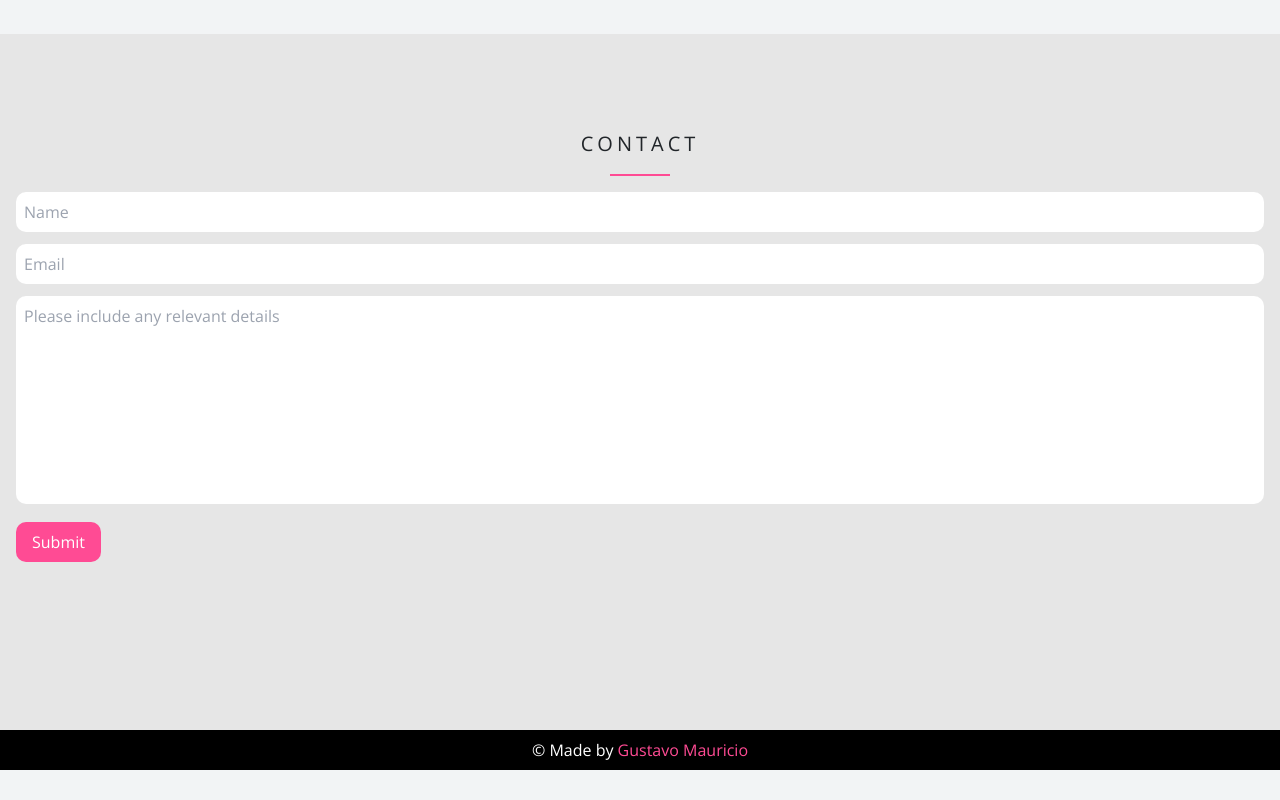
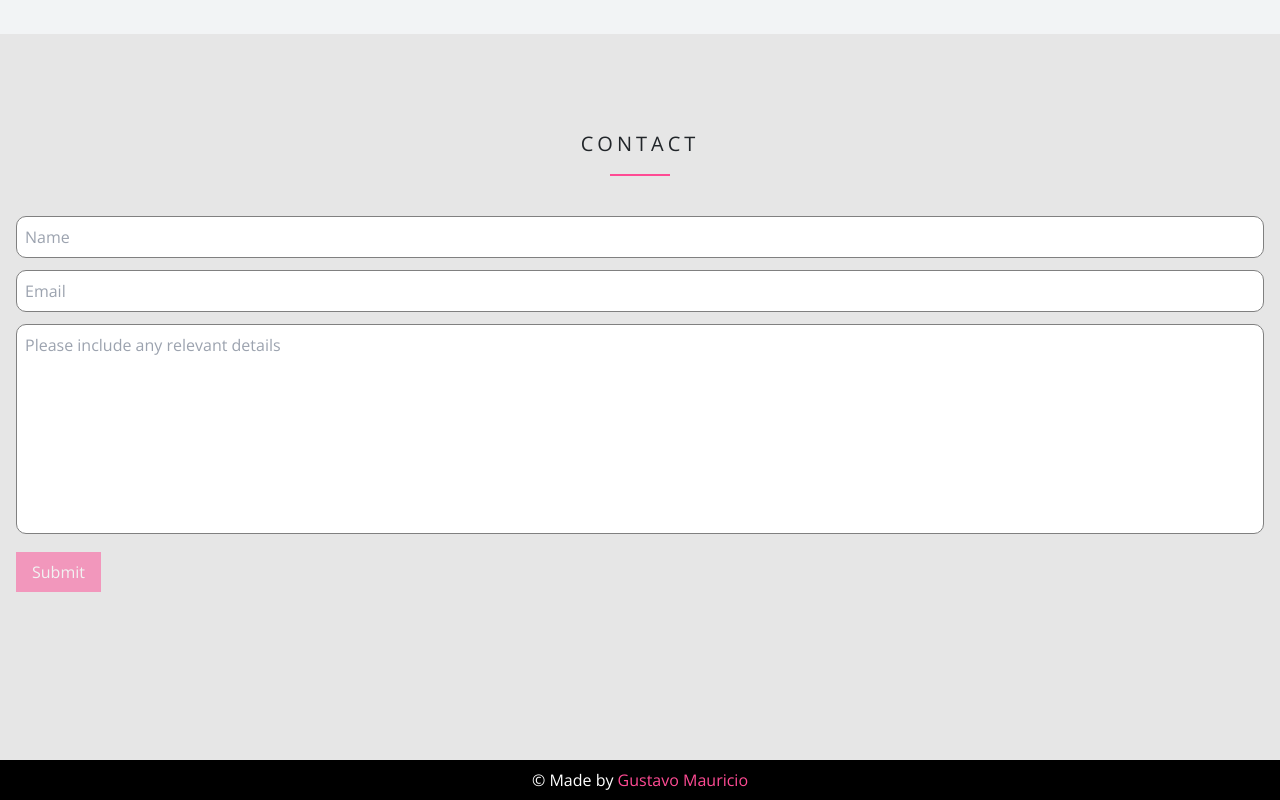
Before and after one commit to gustavomauricio/gmauricio-site, a Next.js app: page / in a window 1280 px wide. Shown: the part 2212-3012 px from the top of the page. Before the commit the page ends 2982 px from the top, so only its background shows below. Built offline with nearby package versions, Linux system fonts and the light colour scheme.

Commit message:
refactor: submit form

```diff
--- /dev/null
+++ b/components/SubmitForm.tsx
@@ -0,0 +1,108 @@
+import React, { useState } from "react";
+
+const SUCCESS_MESSAGE = "Thanks for reaching out!";
+const FORM_SUBMIT_ERROR_MESSAGE = "Something went wrong";
+
+function validateEmail(email: string) {
+  const re =
+    /^(([^<>()[\]\\.,;:\s@\"]+(\.[^<>()[\]\\.,;:\s@\"]+)*)|(\".+\"))@((\[[0-9]{1,3}\.[0-9]{1,3}\.[0-9]{1,3}\.[0-9]{1,3}\])|(([a-zA-Z\-0-9]+\.)+[a-zA-Z]{2,}))$/;
+  return re.test(email);
+}
+
+const SubmitForm = () => {
+  const [name, setName] = useState("");
+  const [email, setEmail] = useState("");
+  const [description, setDescription] = useState("");
+
+  const [isLoading, setIsLoading] = useState(false);
+  const [isEmailError, setIsEmailError] = useState(false);
+  const [formMessage, setFormMessage] = useState("");
+
+  const handleSubmit = (e: React.FormEvent<HTMLFormElement>) => {
+    e.preventDefault();
+
+    if (!validateEmail(email)) {
+      setIsEmailError(true);
+      return;
+    }
+
+    setIsLoading(true);
+
+    fetch("https://solway-firth.netlify.app/.netlify/functions/contact", {
+      method: "post",
+      body: JSON.stringify({
+        name: name,
+        email: email,
+        body: description,
+      }),
+    })
+      .then(function (response) {
+        if (response.status === 200) {
+          setFormMessage(SUCCESS_MESSAGE);
+        } else {
+          setFormMessage(FORM_SUBMIT_ERROR_MESSAGE);
+        }
+
+        setIsLoading(false);
+      })
+      .catch(function () {
+        setIsLoading(false);
+        setFormMessage(FORM_SUBMIT_ERROR_MESSAGE);
+      });
+  };
+
+  const buttonDisabled =
+    !name || !email || !description || isEmailError || isLoading;
+
+  if (formMessage === SUCCESS_MESSAGE) {
+    return <p>{formMessage}</p>;
+  }
+
+  return (
+    <>
+      <form onSubmit={handleSubmit}>
+        <input
+          className="mb-3 p-2"
+          type="text"
+          placeholder="Name"
+          value={name}
+          onChange={(e) => setName(e.target.value)}
+        />
+        <div className="mb-3">
+          <input
+            className="p-2"
+            type="text"
+            placeholder="Email"
+            value={email}
+            onChange={(e) => {
+              setIsEmailError(false);
+              setEmail(e.target.value);
+            }}
+          />
+          {isEmailError && (
+            <p className=" text-red-500 pl-2 pt-1">
+              Please, enter a valid email
+            </p>
+          )}
+        </div>
+        <textarea
+          className="mb-3 p-2"
+          placeholder="Please include any relevant details"
+          rows={8}
+          value={description}
+          onChange={(e) => setDescription(e.target.value)}
+        />
+        <button
+          className="mybtn text-white py-2 px-4"
+          type="submit"
+          disabled={buttonDisabled}
+        >
+          Submit
+        </button>
+      </form>
+      {formMessage && <p>{formMessage}</p>}
+    </>
+  );
+};
+
+export default SubmitForm;
--- a/pages/index.tsx
+++ b/pages/index.tsx
@@ -3,6 +3,7 @@ import Head from "next/head";
 import Image from "next/image";
 
 import Nav from "components/Nav";
+import SubmitForm from "components/SubmitForm";
 import { EMPLOYMENT_HISTORY } from "../constants";
 
 const Home: NextPage = () => {
@@ -233,37 +234,8 @@ const Home: NextPage = () => {
               <h5 className="tracking-widest uppercase text-center text-xl">
                 Contact
               </h5>
-              <hr />
-              <form id="contact-form">
-                <input
-                  className="mb-3 p-2"
-                  type="text"
-                  name="name"
-                  placeholder="Name"
-                  required
-                />
-                <input
-                  className="mb-3 p-2"
-                  type="text"
-                  name="email"
-                  placeholder="Email"
-                  required
-                />
-                <p className="error-message hidden text-red-500">
-                  Please, enter a valid email
-                </p>
-                <textarea
-                  className="mb-3 p-2"
-                  name="body"
-                  placeholder="Please include any relevant details"
-                  rows={8}
-                  required
-                ></textarea>
-                <button className="mybtn text-white py-2 px-4" type="submit">
-                  Submit
-                </button>
-              </form>
-              <p className="form-message"></p>
+              <hr className="mb-10" />
+              <SubmitForm />
             </div>
             <div className="w-full flex justify-center pb-3">
               <a
--- a/styles/style.css
+++ b/styles/style.css
@@ -25,15 +25,6 @@ body {
   background-size: cover;
 }
 
-/* h1,
-h2,
-h3,
-h4,
-h5,
-h6 {
-  font-weight: 800;
-} */
-
 hr {
   max-width: 60px;
   border: 0;
@@ -47,9 +38,8 @@ a:hover {
 }
 
 input,
-textarea,
-button {
-  border: none;
+textarea {
+  border: 1px solid gray;
   border-radius: 10px;
 }
 
```
Also changed, not shown: public/scripts/main.js (+0 -52 lines).
